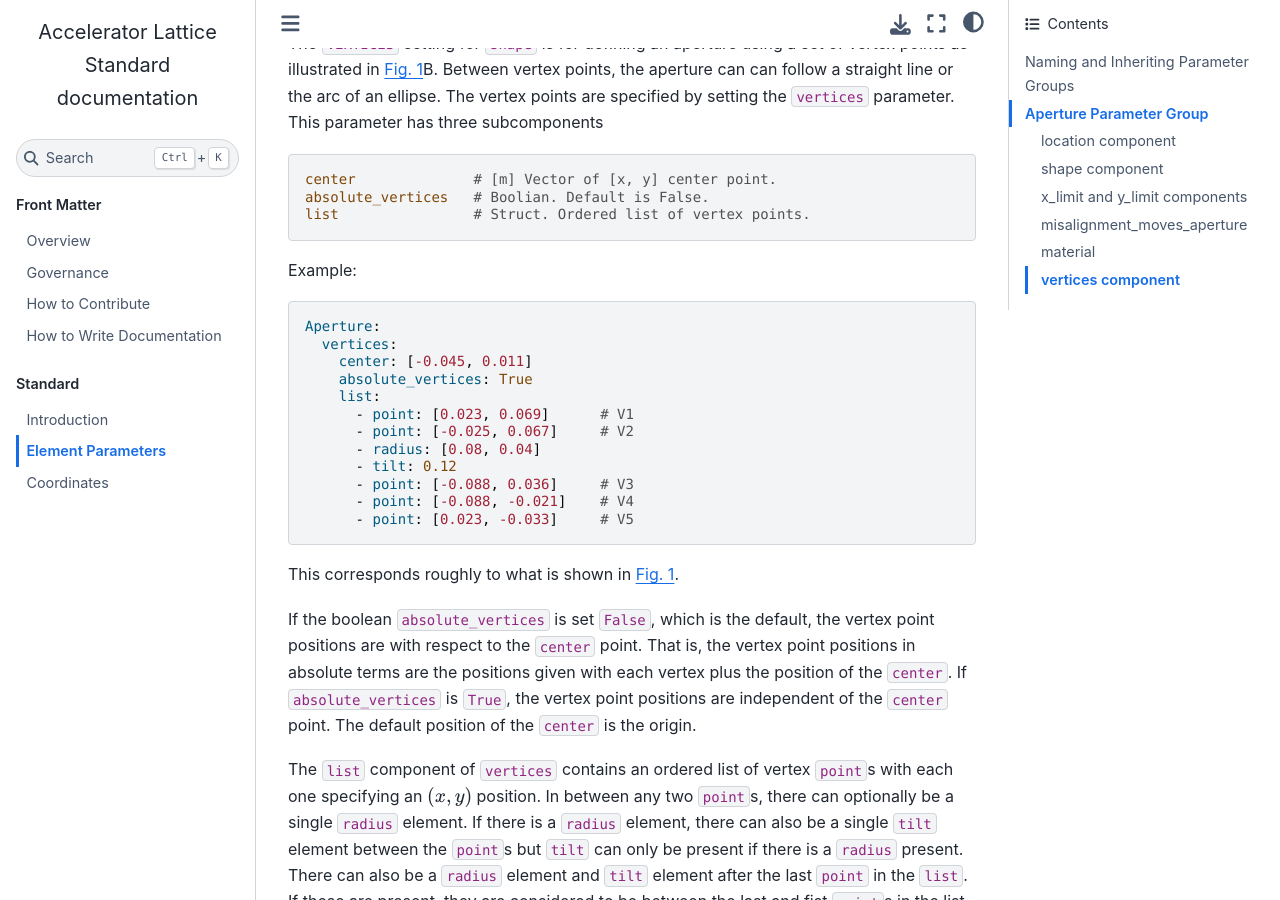
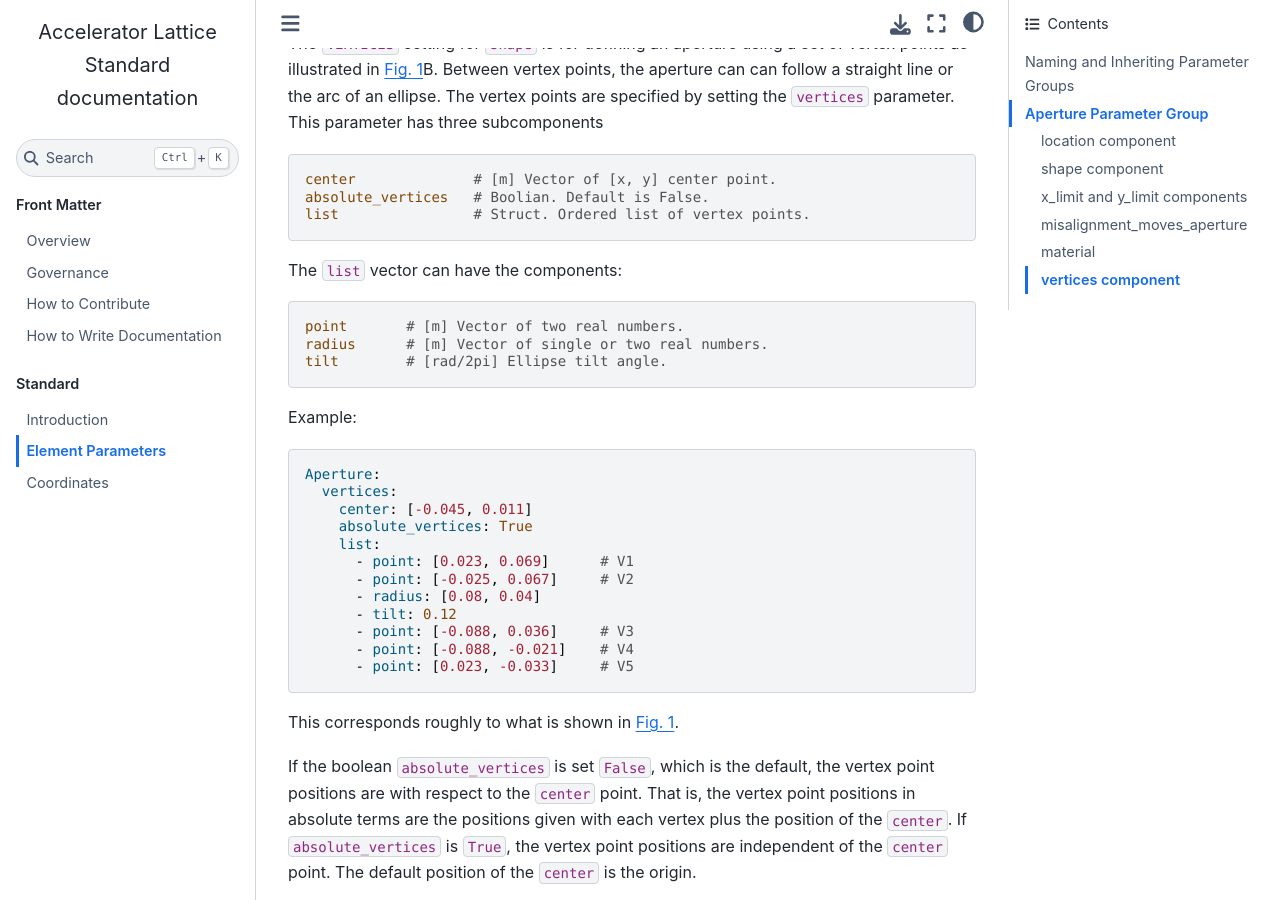
Before and after one commit to campa-consortium/lattice-standard, a Sphinx documentation site: the page built from source/element_parameters.md, in a window 1280 px wide and 900 px high, scrolled down 3900 px. Built offline with Sphinx 7.4.7 and the Sphinx Book theme 1.1.4, drawn with Linux system fonts in a browser that asks for light colours.

Commit message:
Minor addition.

````diff
--- a/source/element_parameters.md
+++ b/source/element_parameters.md
@@ -165,6 +165,12 @@ center              # [m] Vector of [x, y] center point.
 absolute_vertices   # Boolian. Default is False.
 list                # Struct. Ordered list of vertex points.
 ```
+The `list` vector can have the components:
+```{code} yaml
+point       # [m] Vector of two real numbers.
+radius      # [m] Vector of single or two real numbers.
+tilt        # [rad/2pi] Ellipse tilt angle.
+```
 Example:
 ```{code} yaml
 Aperture:
````
